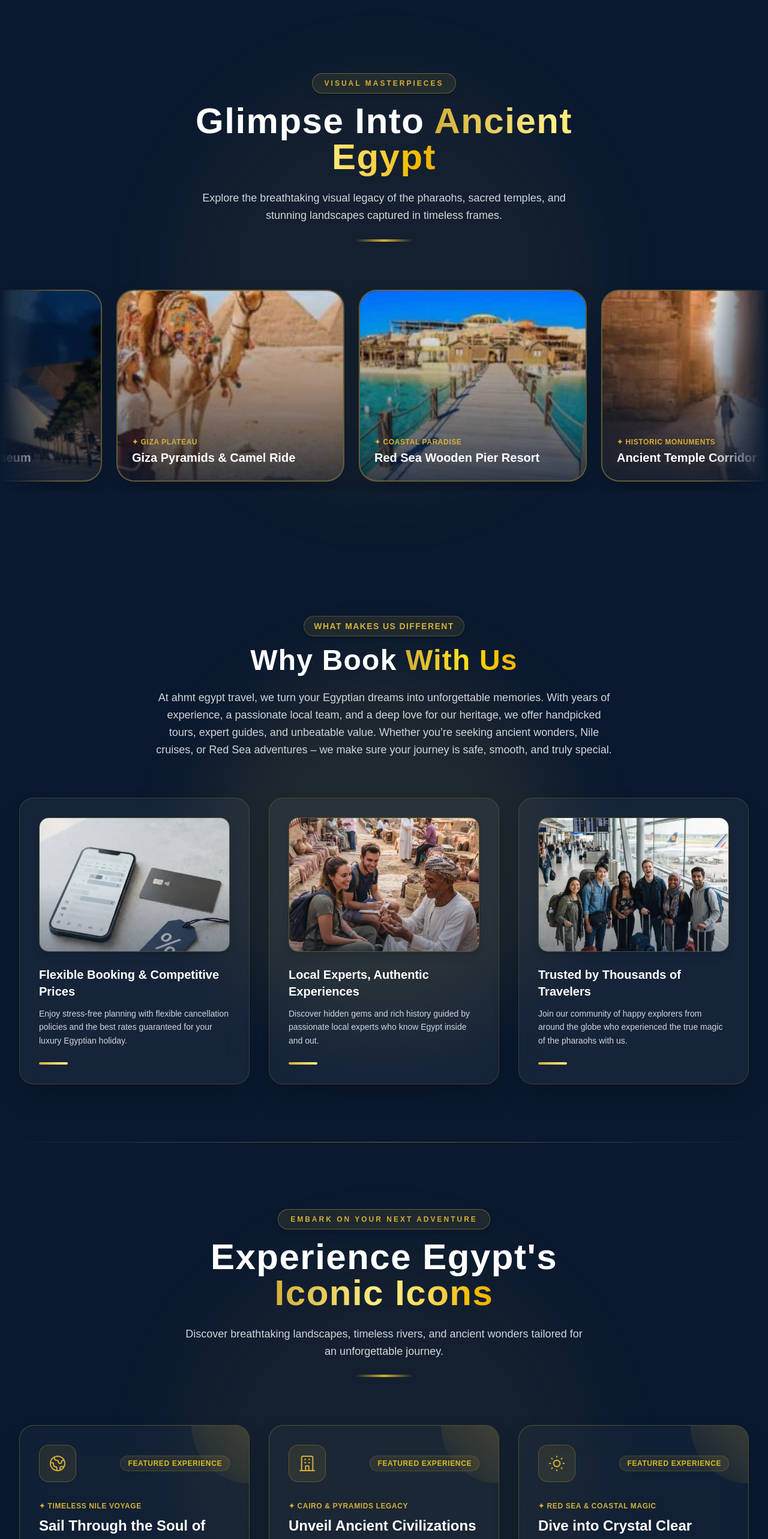
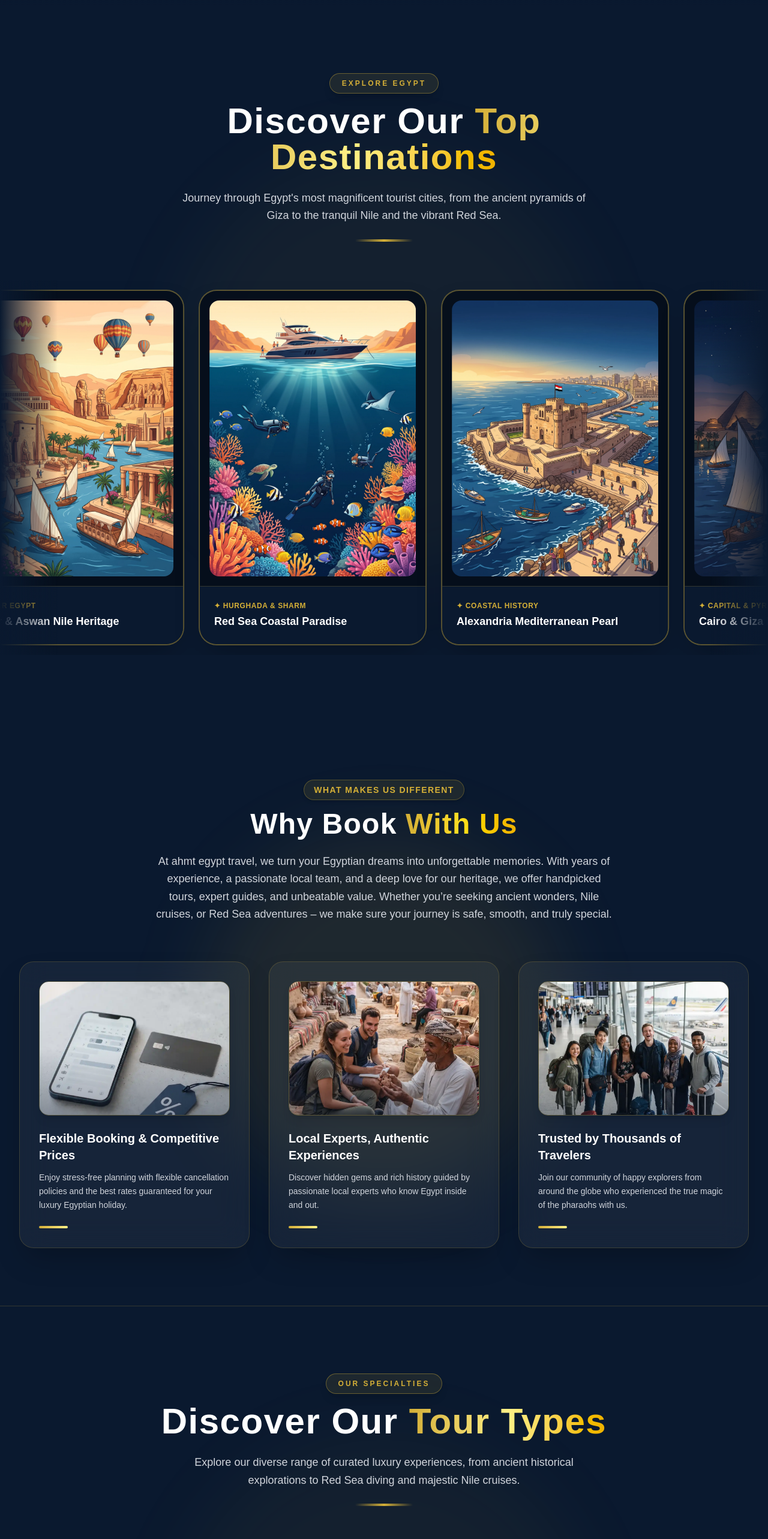
Before and after one commit to godyslem139-svg/ahmtegypttravel, a Next.js app: page / in a window 1280 px wide. Shown: the part 840-3406 px from the top of the page at 60% size. Built offline with nearby package versions, Linux system fonts and the light colour scheme; grey boxes are pictures that could not be loaded.

Commit message:
Update multi-lang page titles, internal links grid, and sticky sidebar layout

```diff
--- a/app/globals.css
+++ b/app/globals.css
@@ -21,7 +21,7 @@ body {
   font-family: Arial, Helvetica, sans-serif;
 }
 
-/* حركة السلايدر المتحرك (Marquee) */
+/* حركة السلايدر المتحرك (Marquee) الأمامية */
 @keyframes marquee {
   0% {
     transform: translateX(0%);
@@ -36,3 +36,19 @@ body {
   width: max-content;
   animation: marquee 35s linear infinite;
 }
+
+/* حركة السلايدر المتحرك (Marquee) العكسية */
+@keyframes marquee-reverse {
+  0% {
+    transform: translateX(-50%);
+  }
+  100% {
+    transform: translateX(0%);
+  }
+}
+
+.animate-marquee-reverse {
+  display: flex;
+  width: max-content;
+  animation: marquee-reverse 35s linear infinite;
+}
--- a/app/page.tsx
+++ b/app/page.tsx
@@ -1,10 +1,11 @@
 // app/page.tsx
 import Hero from "@/components/Hero";
-import EgyptianGallery from "@/components/EgyptianGallery"; // معرض الصور المتحرك تحت الهيرو مباشرة
+import EgyptianGallery from "@/components/EgyptianGallery";
 import WhyChooseUs from "@/components/WhyChooseUs";
+import TourTypesGallery from "@/components/TourTypesGallery"; // استيراد معرض أنواع السياحة المتحرك العكسي
 import SampleTours from "@/components/SampleTours";
 import CuratedJourneys from "@/components/CuratedJourneys";
-import CustomEscape from "@/components/CustomEscape"; // سكشن تصميم الرحلة المخصصة مع فيديو bb.mp4
+import CustomEscape from "@/components/CustomEscape";
 
 export default function Home() {
   return (
@@ -12,11 +13,14 @@ export default function Home() {
       {/* سكشن الهيرو الرئيسي */}
       <Hero />
 
-      {/* معرض الصور المتحرك تحت الهيرو مباشرة */}
+      {/* معرض المدن المتحرك تحت الهيرو مباشرة */}
       <EgyptianGallery />
 
       {/* سكشن مميزات الشركة مع تأثير الورقة الطائرة */}
       <WhyChooseUs />
+
+      {/* معرض أنواع السياحة المتحرك بالعكس بعد سكشن Why Choose Us */}
+      <TourTypesGallery />
 
       {/* سكشن الرحلات النموذجية */}
       <SampleTours />
--- a/components/EgyptianGallery.tsx
+++ b/components/EgyptianGallery.tsx
@@ -1,20 +1,13 @@
 // src/components/EgyptianGallery.tsx
+'use client';
+
 import Image from 'next/image';
 
 const galleryImages = [
-  { src: "/a.webp", title: "Traditional Bazaar & Lanterns", category: "Egyptian Souq" },
-  { src: "/b.webp", title: "Luxor Sunrise & Hot Air Balloons", category: "Upper Egypt" },
-  { src: "/c.webp", title: "Grand Egyptian Museum", category: "Modern Architecture" },
-  { src: "/d.webp", title: "Giza Pyramids & Camel Ride", category: "Giza Plateau" },
-  { src: "/e.webp", title: "Red Sea Wooden Pier Resort", category: "Coastal Paradise" },
-  { src: "/f.webp", title: "Ancient Temple Corridor", category: "Historic Monuments" },
-  { src: "/g.webp", title: "Red Sea Scuba Diving", category: "Underwater Wonders" },
-  { src: "/h.webp", title: "Tropical Red Sea Coastline", category: "Beach & Nature" },
-  { src: "/i.webp", title: "Sharm El Sheikh Nightlife", category: "Downtown Nights" },
-  { src: "/j.webp", title: "Luxor Temple at Dusk", category: "Pharaonic Heritage" },
-  { src: "/k.webp", title: "Karnak Temple Hypostyle Hall", category: "Ancient Pillars" },
-  { src: "/l.webp", title: "Desert Quad Biking Safari", category: "Adventure & Safari" },
-  { src: "/m.webp", title: "Red Sea Resort Evening Glow", category: "Luxury Hospitality" },
+  { src: "/cairo.webp", title: "Cairo & Giza Landmarks", category: "Capital & Pyramids" },
+  { src: "/luxor aswan.webp", title: "Luxor & Aswan Nile Heritage", category: "Upper Egypt" },
+  { src: "/red sea.webp", title: "Red Sea Coastal Paradise", category: "Hurghada & Sharm" },
+  { src: "/alexandria.webp", title: "Alexandria Mediterranean Pearl", category: "Coastal History" },
 ];
 
 export default function EgyptianGallery() {
@@ -29,13 +22,13 @@ export default function EgyptianGallery() {
         {/* Section Header */}
         <div className="text-center max-w-3xl mx-auto">
           <span className="text-[#D4AF37] text-xs font-bold tracking-[0.25em] uppercase px-5 py-2 rounded-full bg-[#D4AF37]/10 border border-[#D4AF37]/40 inline-block mb-4 shadow-lg">
-            Visual Masterpieces
+            Explore Egypt
           </span>
           <h2 className="text-4xl sm:text-6xl font-black text-white tracking-wide mb-6">
-            Glimpse Into <span className="text-transparent bg-clip-text bg-gradient-to-r from-[#D4AF37] via-yellow-200 to-yellow-500">Ancient Egypt</span>
+            Discover Our <span className="text-transparent bg-clip-text bg-gradient-to-r from-[#D4AF37] via-yellow-200 to-yellow-500">Top Destinations</span>
           </h2>
           <p className="text-gray-300 text-lg font-light leading-relaxed max-w-2xl mx-auto">
-            Explore the breathtaking visual legacy of the pharaohs, sacred temples, and stunning landscapes captured in timeless frames.
+            Journey through Egypt&apos;s most magnificent tourist cities, from the ancient pyramids of Giza to the tranquil Nile and the vibrant Red Sea.
           </p>
           <div className="w-24 h-1 bg-gradient-to-r from-transparent via-[#D4AF37] to-transparent mx-auto mt-6" />
         </div>
@@ -50,36 +43,36 @@ export default function EgyptianGallery() {
         <div className="absolute right-0 top-0 bottom-0 w-24 bg-gradient-to-l from-[#0A192F] to-transparent z-20 pointer-events-none" />
 
         {/* Marquee Track */}
-        <div className="flex gap-6 animate-marquee whitespace-nowrap hover:[animation-play-state:paused]">
-          {[...galleryImages, ...galleryImages].map((item, index) => (
+        <div className="flex gap-6 animate-marquee whitespace-nowrap hover:[animation-play-state:paused] items-center">
+          {[...galleryImages, ...galleryImages, ...galleryImages].map((item, index) => (
             <div
               key={index}
-              className="w-[320px] sm:w-[380px] h-[320px] flex-shrink-0 group relative overflow-hidden rounded-[30px] border-2 border-[#D4AF37]/40 bg-white/5 shadow-2xl transition-all duration-500 ease-out hover:border-[#D4AF37] hover:shadow-[0_20px_50px_rgba(212,175,55,0.3)]"
+              className="w-[320px] sm:w-[380px] flex-shrink-0 group relative overflow-hidden rounded-[30px] border-2 border-[#D4AF37]/40 bg-[#0A192F]/90 shadow-2xl transition-all duration-500 ease-out hover:border-[#D4AF37] hover:shadow-[0_20px_50px_rgba(212,175,55,0.3)] flex flex-col"
             >
-              {/* Image */}
-              <Image
-                src={item.src}
-                alt={item.title}
-                fill
-                className="object-cover transition-transform duration-700 ease-out group-hover:scale-110"
-              />
+              {/* Image Box - Natural full height and width without cropping */}
+              <div className="relative w-full p-4 flex items-center justify-center bg-black/40">
+                <Image
+                  src={item.src}
+                  alt={item.title}
+                  width={600}
+                  height={800}
+                  className="w-full h-auto object-contain transition-transform duration-700 ease-out group-hover:scale-105 rounded-2xl"
+                />
+              </div>
 
-              {/* Luxury Gradient Overlay */}
-              <div className="absolute inset-0 bg-gradient-to-t from-[#0A192F] via-[#0A192F]/40 to-transparent opacity-80 group-hover:opacity-90 transition-opacity duration-300" />
-
-              {/* Content Overlay */}
-              <div className="absolute inset-0 p-6 flex flex-col justify-end whitespace-normal">
-                <span className="text-[#D4AF37] text-xs font-semibold tracking-wider uppercase mb-1">
+              {/* Content Box */}
+              <div className="p-6 bg-[#0A192F] border-t border-[#D4AF37]/20 whitespace-normal">
+                <span className="text-[#D4AF37] text-xs font-semibold tracking-wider uppercase mb-1 block">
                   ✦ {item.category}
                 </span>
-                <h3 className="text-xl font-bold text-white group-hover:text-[#D4AF37] transition-colors">
+                <h3 className="text-lg font-bold text-white group-hover:text-[#D4AF37] transition-colors">
                   {item.title}
                 </h3>
               </div>
 
               {/* Corner Gold Accent Frame */}
-              <div className="absolute top-3 right-3 w-8 h-8 border-t-2 border-r-2 border-[#D4AF37] opacity-0 group-hover:opacity-100 transition-opacity duration-300" />
-              <div className="absolute bottom-3 left-3 w-8 h-8 border-b-2 border-l-2 border-[#D4AF37] opacity-0 group-hover:opacity-100 transition-opacity duration-300" />
+              <div className="absolute top-3 right-3 w-8 h-8 border-t-2 border-r-2 border-[#D4AF37] opacity-0 group-hover:opacity-100 transition-opacity duration-300 pointer-events-none" />
+              <div className="absolute bottom-3 left-3 w-8 h-8 border-b-2 border-l-2 border-[#D4AF37] opacity-0 group-hover:opacity-100 transition-opacity duration-300 pointer-events-none" />
             </div>
           ))}
         </div>
--- a/components/Footer.tsx
+++ b/components/Footer.tsx
@@ -8,15 +8,12 @@ export default function Footer() {
   return (
     <footer className="bg-[#0A192F] text-white pt-20 pb-12 border-t border-[#D4AF37]/20 relative overflow-hidden">
 
-      {/* خلفية مضيئة متناسقة مع الهوية */}
       <div className="absolute bottom-0 left-1/2 -translate-x-1/2 w-[600px] h-[300px] bg-[#D4AF37]/5 rounded-full blur-3xl pointer-events-none" />
 
       <div className="max-w-7xl mx-auto px-4 sm:px-6 lg:px-8 relative z-10">
 
-        {/* القسم العلوي: الشعار، النبذة، وأزرار التواصل وسوشيال ميديا */}
         <div className="grid grid-cols-1 lg:grid-cols-12 gap-12 items-center pb-16 border-b border-[#D4AF37]/20">
 
-          {/* الجانب الأيسر: الشعار والاسم */}
           <div className="lg:col-span-5">
             <div className="flex items-center gap-3 mb-4">
               <div className="relative w-14 h-14 rounded-full overflow-hidden border-2 border-[#D4AF37] shadow-lg bg-white/5 flex-shrink-0">
@@ -37,11 +34,9 @@ export default function Footer() {
             </p>
           </div>
 
-          {/* الجانب الأيمن: أزرار التواصل (الإيميل ورقمي الواتساب) وأيقونات السوشيال ميديا */}
           <div className="lg:col-span-7 flex flex-col items-start lg:items-end gap-6">
 
             <div className="flex flex-wrap gap-4 items-center">
-              {/* زر البريد الإلكتروني */}
               <a
                 href="mailto:info@ahmegypttravel.com"
                 className="flex items-center gap-3 px-6 py-3.5 rounded-full bg-white/[0.03] border border-[#D4AF37]/30 hover:border-[#D4AF37] transition-all duration-300 shadow-lg group"
@@ -52,7 +47,6 @@ export default function Footer() {
                 <span className="text-sm font-medium text-gray-200 group-hover:text-[#D4AF37] transition-colors">info@ahmegypttravel.com</span>
               </a>
 
-              {/* واتساب 1 */}
               <a
                 href="https://wa.me/201226158975"
                 target="_blank"
@@ -65,7 +59,6 @@ export default function Footer() {
                 <span className="text-sm font-medium text-gray-200 group-hover:text-[#D4AF37] transition-colors">+20 122 615 8975</span>
               </a>
 
-              {/* واتساب 2 */}
               <a
                 href="https://wa.me/201080132708"
                 target="_blank"
@@ -79,7 +72,6 @@ export default function Footer() {
               </a>
             </div>
 
-            {/* السوشيال ميديا */}
             <div className="flex items-center gap-3">
               {[
                 { href: "https://wa.me/201226158975", label: "WhatsApp" },
@@ -103,14 +95,13 @@ export default function Footer() {
 
         </div>
 
-        {/* القوائم السريعة والوجهات */}
         <div className="grid grid-cols-1 md:grid-cols-2 gap-12 pt-16">
           <div>
             <h4 className="text-white text-lg font-bold mb-6 tracking-wide flex items-center gap-2">
               <span className="w-2 h-2 rounded-full bg-[#D4AF37]" /> Quick Links
             </h4>
             <div className="grid grid-cols-2 sm:grid-cols-3 gap-4">
-              {["Home", "Destinations", "Tours", "About Us", "Contact Us"].map((link, idx) => (
+              {["Home", "Destinations", "Tours", "About", "Contact"].map((link, idx) => (
                 <Link
                   key={idx}
                   href={`/${link === "Home" ? "" : link.toLowerCase().replace(/\s+/g, '-')}`}
--- /dev/null
+++ b/components/TourTypesGallery.tsx
@@ -0,0 +1,86 @@
+// src/components/TourTypesGallery.tsx
+'use client';
+
+import Image from 'next/image';
+
+const tourTypesImages = [
+  { src: "/Antiquities.webp", title: "Pharaonic Antiquities Tours", category: "Antiquities" },
+  { src: "/Diving.webp", title: "Red Sea Diving & Marine Life", category: "Diving" },
+  { src: "/Medical Tourism.webp", title: "Elite Medical Tourism Packages", category: "Medical" },
+  { src: "/Nile Cruises.webp", title: "Majestic Nile Cruises", category: "Nile Cruises" },
+  { src: "/Religious Tourism.webp", title: "Sacred Religious Journeys", category: "Religious" },
+  { src: "/Safari.webp", title: "Bespoke Desert Safari Expeditions", category: "Safari" },
+];
+
+export default function TourTypesGallery() {
+  return (
+    <section className="py-28 bg-[#0A192F] relative overflow-hidden border-t border-[#D4AF37]/20">
+
+      {/* Background Glow Elements */}
+      <div className="absolute top-1/2 left-1/2 -translate-x-1/2 -translate-y-1/2 w-[700px] h-[700px] bg-[#D4AF37]/5 rounded-full blur-3xl pointer-events-none" />
+
+      <div className="max-w-7xl mx-auto px-4 sm:px-6 lg:px-8 relative z-10 mb-16">
+
+        {/* Section Header */}
+        <div className="text-center max-w-3xl mx-auto">
+          <span className="text-[#D4AF37] text-xs font-bold tracking-[0.25em] uppercase px-5 py-2 rounded-full bg-[#D4AF37]/10 border border-[#D4AF37]/40 inline-block mb-4 shadow-lg">
+            Our Specialties
+          </span>
+          <h2 className="text-4xl sm:text-6xl font-black text-white tracking-wide mb-6">
+            Discover Our <span className="text-transparent bg-clip-text bg-gradient-to-r from-[#D4AF37] via-yellow-200 to-yellow-500">Tour Types</span>
+          </h2>
+          <p className="text-gray-300 text-lg font-light leading-relaxed max-w-2xl mx-auto">
+            Explore our diverse range of curated luxury experiences, from ancient historical explorations to Red Sea diving and majestic Nile cruises.
+          </p>
+          <div className="w-24 h-1 bg-gradient-to-r from-transparent via-[#D4AF37] to-transparent mx-auto mt-6" />
+        </div>
+
+      </div>
+
+      {/* Infinite Moving Marquee Slider for Tour Types (Reverse Direction) */}
+      <div className="relative w-full overflow-hidden flex py-4">
+
+        {/* Gradient Fade Edges for Smooth Look */}
+        <div className="absolute left-0 top-0 bottom-0 w-24 bg-gradient-to-r from-[#0A192F] to-transparent z-20 pointer-events-none" />
+        <div className="absolute right-0 top-0 bottom-0 w-24 bg-gradient-to-l from-[#0A192F] to-transparent z-20 pointer-events-none" />
+
+        {/* Marquee Track with Reverse Animation */}
+        <div className="flex gap-6 animate-marquee-reverse whitespace-nowrap hover:[animation-play-state:paused] items-center">
+          {[...tourTypesImages, ...tourTypesImages, ...tourTypesImages].map((item, index) => (
+            <div
+              key={index}
+              className="w-[320px] sm:w-[380px] flex-shrink-0 group relative overflow-hidden rounded-[30px] border-2 border-[#D4AF37]/40 bg-[#0A192F]/90 shadow-2xl transition-all duration-500 ease-out hover:border-[#D4AF37] hover:shadow-[0_20px_50px_rgba(212,175,55,0.3)] flex flex-col"
+            >
+              {/* Image Box */}
+              <div className="relative w-full p-4 flex items-center justify-center bg-black/40">
+                <Image
+                  src={item.src}
+                  alt={item.title}
+                  width={600}
+                  height={800}
+                  className="w-full h-auto object-contain transition-transform duration-700 ease-out group-hover:scale-105 rounded-2xl"
+                />
+              </div>
+
+              {/* Content Box */}
+              <div className="p-6 bg-[#0A192F] border-t border-[#D4AF37]/20 whitespace-normal">
+                <span className="text-[#D4AF37] text-xs font-semibold tracking-wider uppercase mb-1 block">
+                  ✦ {item.category}
+                </span>
+                <h3 className="text-lg font-bold text-white group-hover:text-[#D4AF37] transition-colors">
+                  {item.title}
+                </h3>
+              </div>
+
+              {/* Corner Gold Accent Frame */}
+              <div className="absolute top-3 right-3 w-8 h-8 border-t-2 border-r-2 border-[#D4AF37] opacity-0 group-hover:opacity-100 transition-opacity duration-300 pointer-events-none" />
+              <div className="absolute bottom-3 left-3 w-8 h-8 border-b-2 border-l-2 border-[#D4AF37] opacity-0 group-hover:opacity-100 transition-opacity duration-300 pointer-events-none" />
+            </div>
+          ))}
+        </div>
+
+      </div>
+
+    </section>
+  );
+}
```
